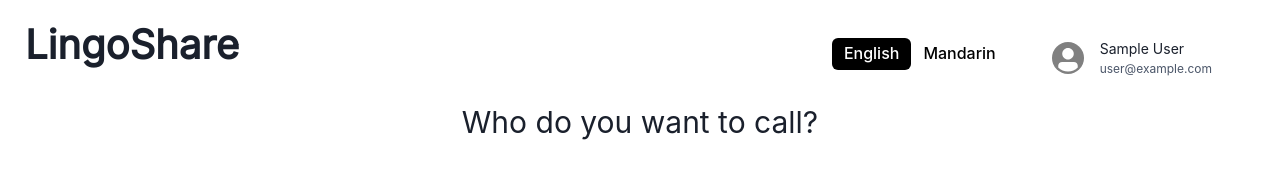
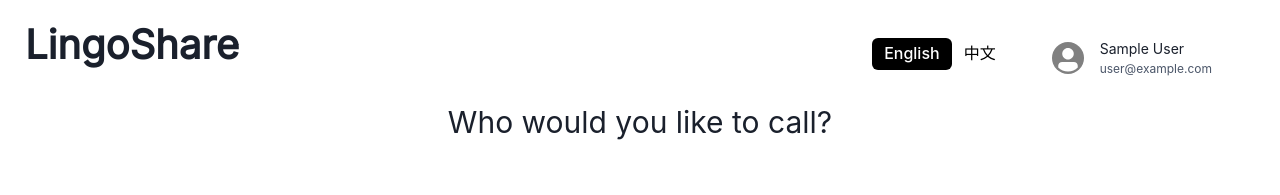
Before and after one commit to cooper-a/lingo-share, a React (Create React App) app in the folder lingo-share/: page /callfriend in a window 1280 px wide. Shown: the top 195 px of the page. Built offline with nearby package versions, Linux system fonts and the light colour scheme; no server answers; the database is empty; sample sign-in values are in the browser's storage; some icons are missing.

Commit message:
update translations and the button

```diff
--- a/lingo-share/src/components/callfriend.jsx
+++ b/lingo-share/src/components/callfriend.jsx
@@ -105,7 +105,7 @@ export default function CallFriend() {
     //   }
     // });
     //
-    console.log(res);
+    // console.log(res);
 
     return res;
   };
@@ -187,7 +187,7 @@ export default function CallFriend() {
     <div>
       <CallNotification />
       <Navbar />
-      <Text fontSize="3xl">{t("Who do you want to call?")}</Text>
+      <Text fontSize="3xl">{t("Who would you like to call?")}</Text>
       <ChakraProvider>
         <div className="field-pg">
           <UnorderedList spacing={5}>
--- a/lingo-share/src/components/navbar.jsx
+++ b/lingo-share/src/components/navbar.jsx
@@ -81,7 +81,7 @@ export default function Navbar() {
                 bgColor={isEnglish ? "white" : "black"}
                 color={isEnglish ? "black" : "white"}
               >
-                Mandarin
+                中文
               </Tag>
             </div>
             {isLoggedIn && (
--- a/lingo-share/src/components/onboarding/languageProficiency.jsx
+++ b/lingo-share/src/components/onboarding/languageProficiency.jsx
@@ -48,7 +48,7 @@ export default function LanguageProficiency() {
           <div className="grid-item">
             <Text fontSize="4xl">
               {t("How well can you speak")}{" "}
-              {userType === "native" ? "English" : "Mandarin"}?
+              {userType === "native" ? t("English") : t("Mandarin")}?
             </Text>
           </div>
           <div className="grid-btns">
--- a/lingo-share/src/components/video/room.jsx
+++ b/lingo-share/src/components/video/room.jsx
@@ -112,7 +112,13 @@ const Room = ({ roomName, room, handleLogout, callID }) => {
   return (
     <div className="room">
       {/* <h2>Room: {roomName}</h2> */}
-      {togglePrompt && <Prompt roomName={roomName} callID={callID} />}
+      {togglePrompt && (
+        <Prompt
+          roomName={roomName}
+          callID={callID}
+          activePrompt={activePrompt}
+        />
+      )}
       <div className="local-participant">
         {room ? (
           <Participant
--- a/lingo-share/src/i18n.js
+++ b/lingo-share/src/i18n.js
@@ -51,6 +51,9 @@ const resources = {
       Poorly: "Poorly",
       "Who would you like to call?": "Who would you like to call?",
       "Welcome to LingoShare!": "Welcome to LingoShare!",
+      Online: "Online",
+      Offline: "Offline",
+      Call: "Call",
     },
   },
   zh: {
@@ -98,6 +101,10 @@ const resources = {
       Poorly: "差",
       "Who would you like to call?": "你想与谁通话？",
       "Welcome to LingoShare!": "欢迎来到LingoShare！",
+      // TODO - translate these
+      Online: "在线",
+      Offline: "离线",
+      Call: "呼叫",
     },
   },
 };
```
